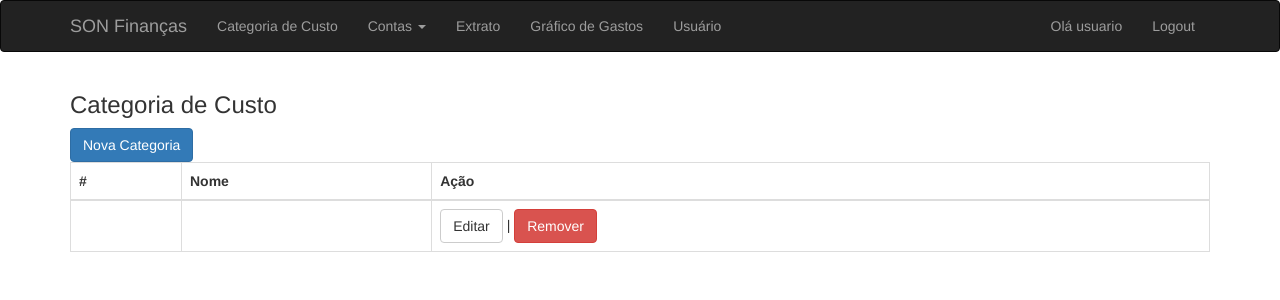
After one commit to joathan/son-financas, a PHP site: template templates/category-costs/list.html.twig in a window 1280 px wide. The commit adds this page. Shown: the top 300 px of the page. Run offline with PHP 8.4, Linux system fonts and the light colour scheme; the template is opened without the code that fills it, so the values that code supplies are empty; some libraries are stand-ins or nearby versions.

Commit message:
implementando template para listagem de categorias

```diff
--- /dev/null
+++ b/templates/category-costs/list.html.twig
@@ -0,0 +1,28 @@
+{% extends "layout.html.twig" %}
+
+{% block content %}
+<div class="container">
+    <h3>Categoria de Custo</h3>
+    <a href="#" class="btn btn-primary">Nova Categoria</a>
+    <table class="table table-bordered">
+        <thead>
+            <tr>
+                <th>#</th>
+                <th>Nome</th>
+                <th>Ação</th>
+            </tr>
+        </thead>
+        <tbody>
+            <tr>
+                <td></td>
+                <td></td>
+                <td>
+                    <a href="#" class="btn btn-default">Editar</a>
+                    |
+                    <a href="#" class="btn btn-danger">Remover</a>
+                </td>
+            </tr>
+        </tbody>
+    </table>
+</div>
+{% endblock %}
--- /dev/null
+++ b/templates/layout.html.twig
@@ -0,0 +1,58 @@
+<!DOCTYPE html>
+<html lang="en">
+
+<head>
+    <meta charset="UTF-8">
+    <title>School of Net - SON Finanças</title>
+    <link rel="stylesheet" href="https://maxcdn.bootstrapcdn.com/bootstrap/3.3.7/css/bootstrap.min.css">
+</head>
+
+<body>
+    <nav class="navbar navbar-default navbar-inverse">
+        <div class="container">
+            <div class="navbar-header">
+
+                <button type="button" class="navbar-toggle collapsed" data-toggle="collapse"
+                    data-target="#app-navbar-collapse">
+                    <span class="sr-only">Toggle Navigation</span>
+                    <span class="icon-bar"></span>
+                    <span class="icon-bar"></span>
+                    <span class="icon-bar"></span>
+                </button>
+
+                <a class="navbar-brand" href="#">
+                    SON Finanças
+                </a>
+            </div>
+
+            <div class="collapse navbar-collapse" id="app-navbar-collapse">
+                <ul class="nav navbar-nav">
+                    <li><a href="#">Categoria de Custo</a></li>
+                    <li class="dropdown">
+                        <a href="#" class="dropdown-toggle" data-toggle="dropdown" role="button" aria-haspopup="true"
+                            aria-expanded="false">
+                            Contas <span class="caret"></span>
+                        </a>
+                        <ul class="dropdown-menu">
+                            <li><a href="#">Contas a pagar</a></li>
+                            <li><a href="#">Contas a receber</a></li>
+                        </ul>
+                    </li>
+                    <li><a href="#">Extrato</a></li>
+                    <li><a href="#">Gráfico de Gastos</a></li>
+                    <li><a href="#">Usuário</a></li>
+                </ul>
+
+                <ul class="nav navbar-nav navbar-right">
+                    <li><a>Olá usuario</a></li>
+                    <li><a href="#">Logout</a></li>
+                </ul>
+            </div>
+        </div>
+    </nav>
+    {% block content %}{% endblock %}
+    <script src="https://ajax.googleapis.com/ajax/libs/jquery/1.12.4/jquery.min.js"></script>
+    <script src="https://maxcdn.bootstrapcdn.com/bootstrap/3.3.7/js/bootstrap.min.js"></script>
+</body>
+
+</html>
```
Also changed, not shown: public/index.php (+5 -7 lines).
